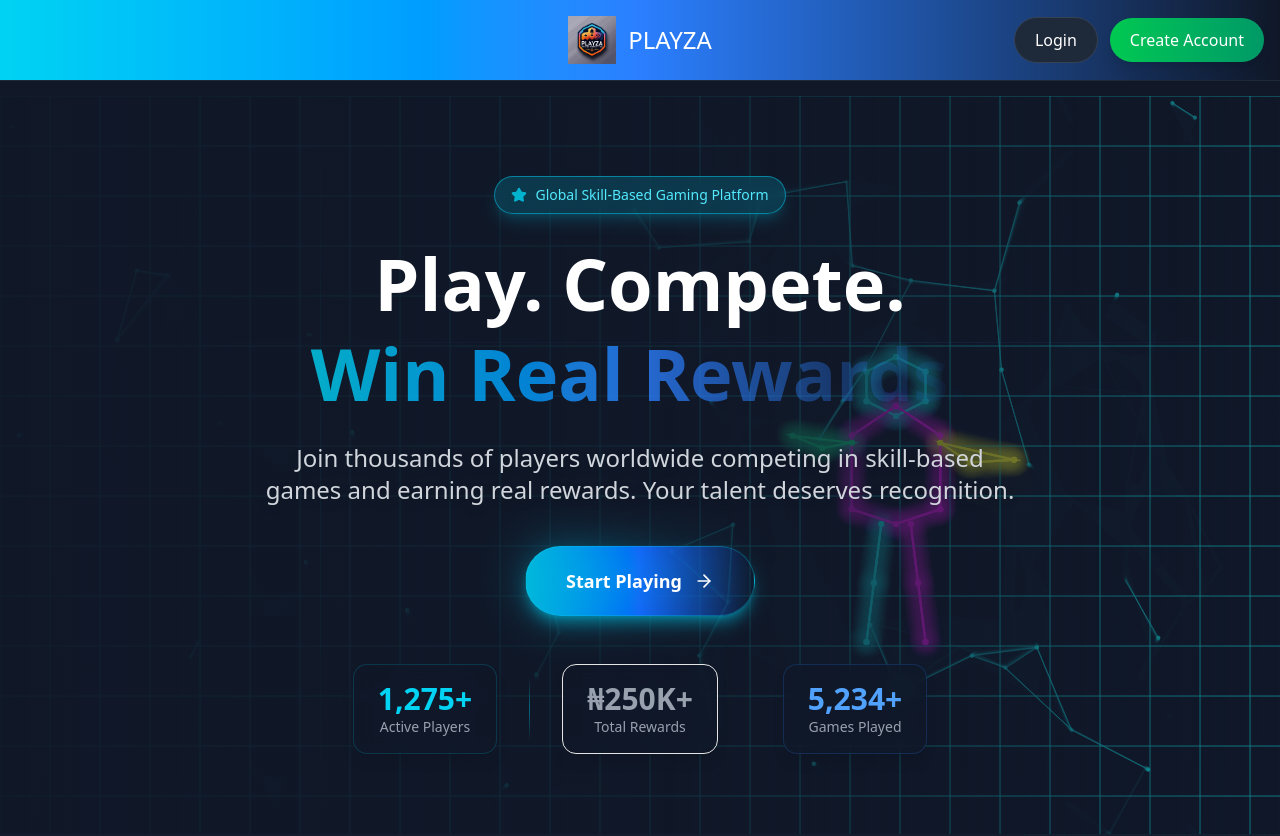
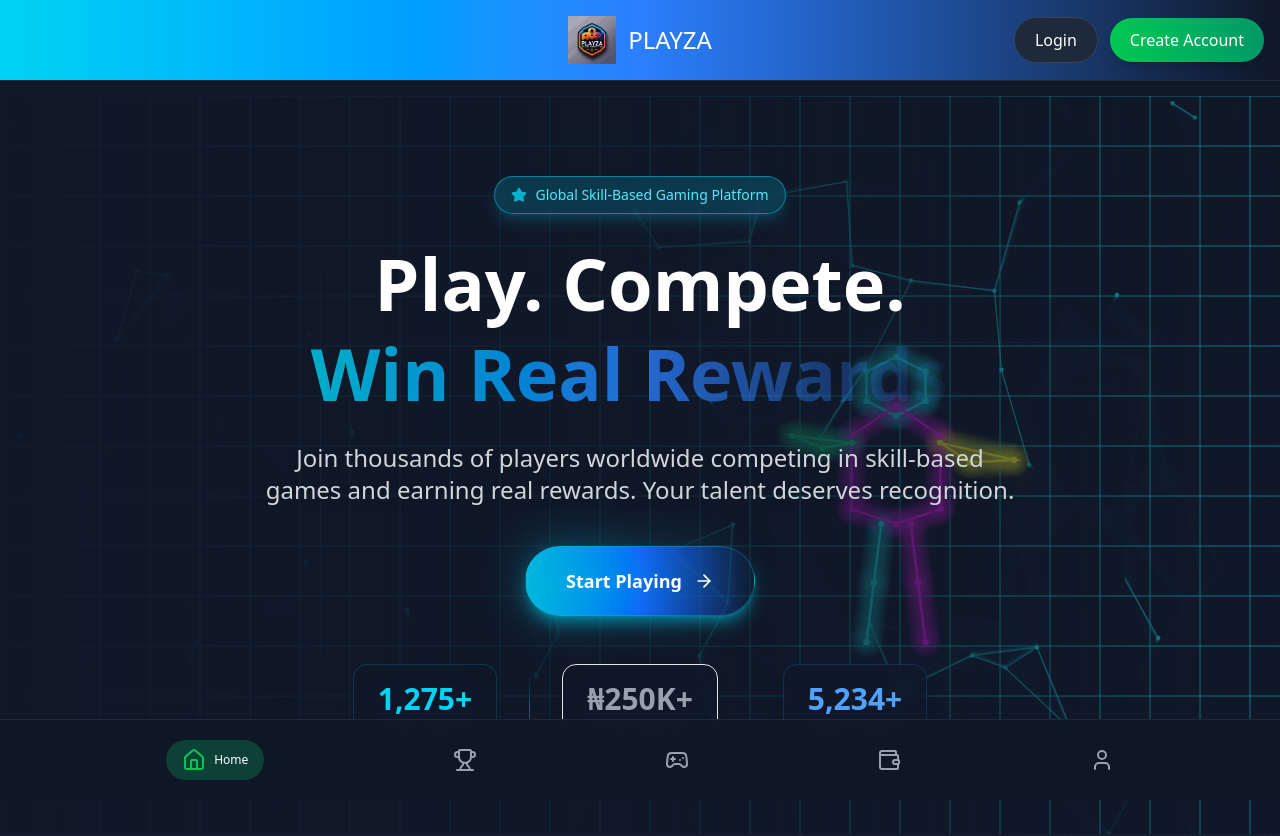
Before and after one commit to Guseltony/playza-frontend, a React (Vite) app: page / in a window 1280 px wide. Shown: the top 836 px of the page. Built offline with nearby package versions, Linux system fonts and the light colour scheme.

Commit message:
implement: footer navbar

```diff
--- a/src/App.tsx
+++ b/src/App.tsx
@@ -1,6 +1,7 @@
 import { Route, Routes } from "react-router";
 import Home from "./pages/Home";
 import Header from "./components/Header";
+import NavFooter from "./components/NavFooter";
 
 const App = () => {
   return (
@@ -9,6 +10,7 @@ const App = () => {
       <Routes>
         <Route path="/" element={<Home />} />
       </Routes>
+      <NavFooter />
     </div>
   );
 };
--- /dev/null
+++ b/src/components/NavFooter.tsx
@@ -0,0 +1,49 @@
+import { navItems } from "@/constants/constants";
+import { useState } from "react";
+
+const NavFooter = () => {
+  const [currentView, setCurrentView] = useState("home");
+  return (
+    <div className="z-40">
+      <nav className="fixed bottom-0 left-0 right-0 bg-gray-900/95 backdrop-blur border-t border-gray-800 z-50">
+        <div className="flex items-center justify-around max-w-6xl mx-auto px-2 py-3">
+          {navItems.map((item, index) => {
+            const viewMap: Record<
+              string,
+              "home" | "games" | "leaderboard" | "wallet" | "profile"
+            > = {
+              Home: "home",
+              Games: "games",
+              Leaderboard: "leaderboard",
+              Wallet: "wallet",
+              Profile: "profile",
+            };
+            const view = viewMap[item.label];
+            const isActive = currentView === view;
+
+            return (
+              <button
+                key={index}
+                onClick={() => setCurrentView(view)}
+                className={`flex flex-col items-center gap-1 px-4 py-2 rounded-lg transition-colors ${
+                  isActive ? "text-white" : "text-gray-400 hover:text-gray-300"
+                }`}
+              >
+                <div
+                  className={`flex gap-2 justify-center items-center ${isActive ? "bg-green-400/20 rounded-full px-4 py-2" : ""} `}
+                >
+                  <item.icon
+                    className={`w-6 h-6 ${isActive ? "text-green-500" : ""}`}
+                  />
+                  {isActive && <span className="text-xs">{item.label}</span>}
+                </div>
+              </button>
+            );
+          })}
+        </div>
+      </nav>
+    </div>
+  );
+};
+
+export default NavFooter;
--- a/src/constants/constants.ts
+++ b/src/constants/constants.ts
@@ -14,7 +14,20 @@ import {
   Rocket,
   Target,
   Users,
+  Home,
+  Gamepad2,
+  Wallet,
+  User,
 } from "lucide-react";
+
+export const navItems = [
+  { icon: Home, label: "Home", active: true },
+  { icon: Trophy, label: "Leaderboard", active: false },
+  { icon: Gamepad2, label: "Games", active: false },
+  { icon: Wallet, label: "Wallet", active: false },
+  { icon: User, label: "Profile", active: false },
+];
+
 
 export const steps = [
   {
--- a/src/pages/Home.tsx
+++ b/src/pages/Home.tsx
@@ -13,7 +13,7 @@ import { ArrowRight, Star, Trophy } from "lucide-react";
 const Home = () => {
   return (
     <div>
-      <div className="pb-24 pt-24">
+      <div className="pb-20 pt-24">
         {/* Hero Section */}
         <section className="relative px-4 py-20 overflow-hidden min-h-150">
           {/* Wireframe Background */}
```
